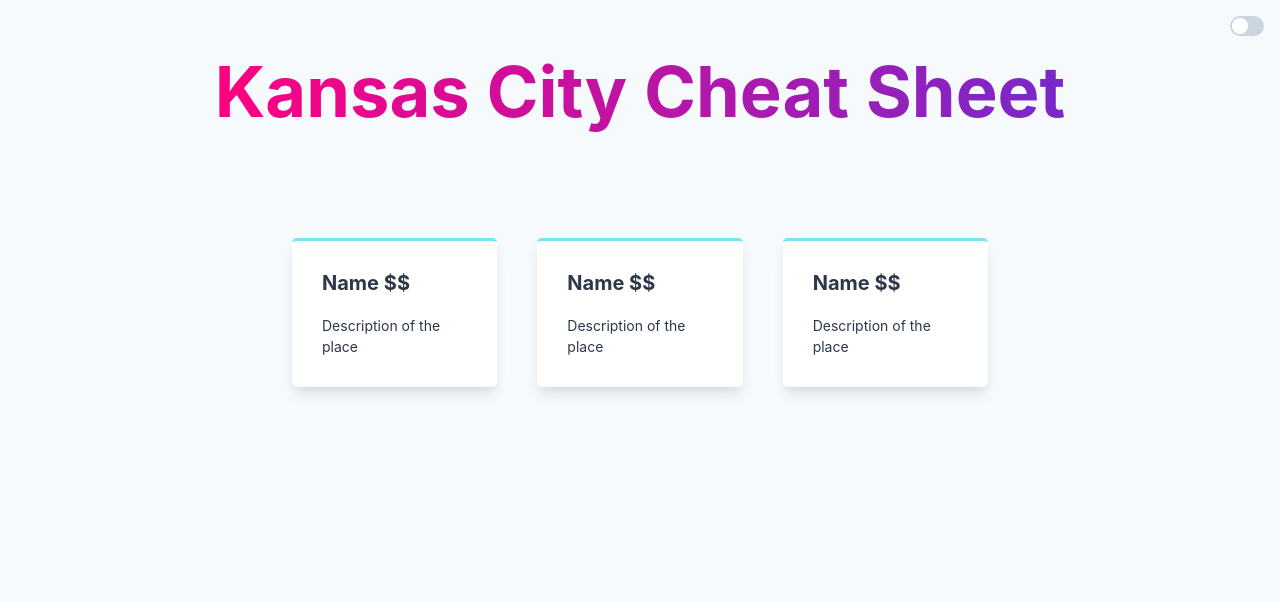
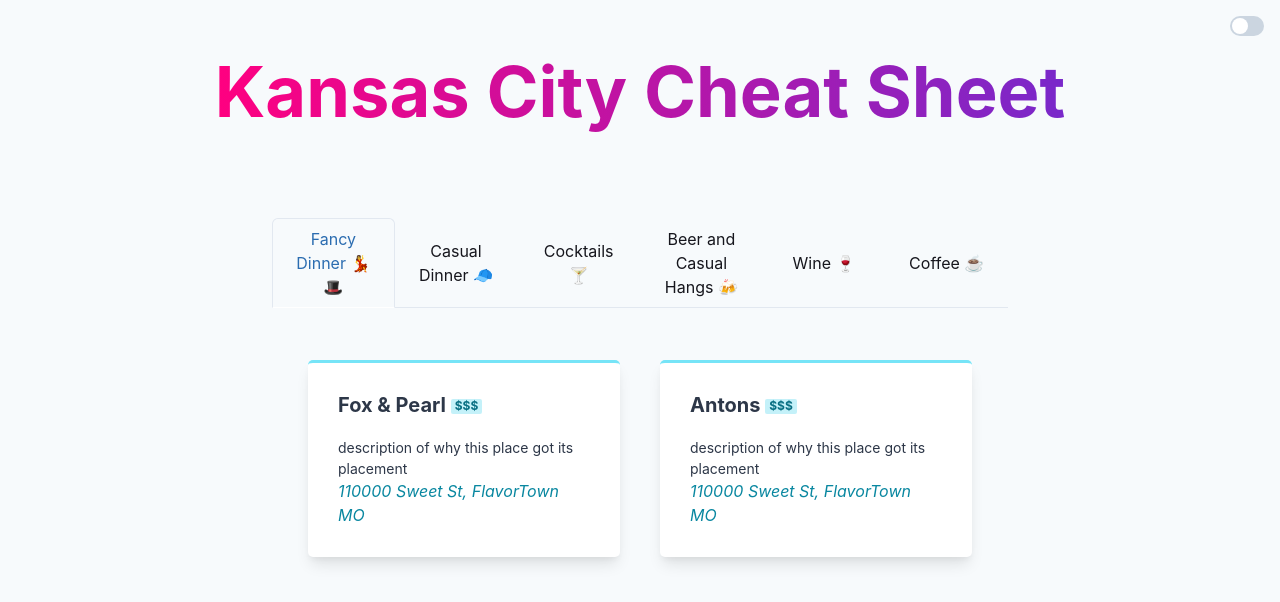
Before and after one commit to patrickmceldowney/kc-cheat-sheet, a Next.js app: page / in a window 1280 px wide. Shown: the top 602 px of the page. Built offline with nearby package versions, Linux system fonts and the light colour scheme.

Commit message:
pushing data through

```diff
--- a/src/components/Card.tsx
+++ b/src/components/Card.tsx
@@ -1,5 +1,12 @@
-import { Heading, Box, Text, Flex, useColorModeValue } from '@chakra-ui/react';
-
+import {
+  Heading,
+  Box,
+  Text,
+  Flex,
+  useColorModeValue,
+  Badge,
+} from '@chakra-ui/react';
+import { PlaceTypes } from '../lib/types';
 export const Card = ({
   title,
   content,
@@ -7,14 +14,7 @@
   dollarSigns,
   link,
   address,
-}: {
-  title: string;
-  content: string;
-  rating: 'do' | 'dont' | 'ok';
-  dollarSigns: number;
-  link: string;
-  address?: string;
-}) => {
+}: PlaceTypes) => {
   const bg = useColorModeValue('white', 'gray.300');
   const color = useColorModeValue('gray.100', 'gray.700');
   const shadow = useColorModeValue('lg', 'inner');
@@ -34,9 +34,12 @@
     >
       <Flex alignItems='start' direction='column' p={0}>
         <Heading fontSize='20px' mb={5}>
-          {title} <span>{str.repeat(dollarSigns)}</span>
+          {title} <Badge colorScheme='cyan'>{str.repeat(dollarSigns)}</Badge>
         </Heading>
         <Text fontSize='14px'>{content}</Text>
+        <Text color='cyan.700' as='i' fontSize='16px'>
+          {address}
+        </Text>
       </Flex>
     </Box>
   );
@@ -47,5 +50,6 @@
   content: 'Description of the place',
   rating: 'do',
   dollarSigns: 2,
+  address: '110000 Sweet St, FlavorTown MO',
   link: 'https://google.com',
 };
--- a/src/lib/constants.ts
+++ b/src/lib/constants.ts
@@ -1,61 +1,68 @@
-export const dinnerFancy = [
+import { PlaceTypes } from './types';
+export const dinnerFancy: PlaceTypes[] = [
   {
     title: 'Fox & Pearl',
-    content: '🔥🔥🔥',
+    content: 'description of why this place got its placement',
+    rating: 'do',
+    dollarSigns: 3,
+  },
+  {
+    title: 'Antons',
+    content: 'description of why this place got its placement',
     rating: 'do',
     dollarSigns: 3,
   },
 ];
 
-export const dinnerCas = [
+export const dinnerCas: PlaceTypes[] = [
   {
     title: 'Baramee Thai',
-    content: '🔥🔥🔥',
+    content: 'description of why this place got its placement',
     rating: 'do',
     dollarSigns: 2,
   },
 ];
 
-export const breakfast = [
+export const breakfast: PlaceTypes[] = [
   {
     title: 'Happy Gillis',
-    content: '🍳🥚☕',
+    content: 'description of why this place got its placement',
     rating: 'do',
     dollarSigns: 2,
   },
 ];
 
-export const cocktails = [
+export const cocktails: PlaceTypes[] = [
   {
     title: 'Crossroads',
-    content: '🍸🍸🍸',
-    rating: 'ok',
+    content: 'description of why this place got its placement',
+    rating: 'meh',
     dollarSigns: 3,
   },
 ];
 
-export const beerAndCasual = [
+export const beerAndCasual: PlaceTypes[] = [
   {
     title: 'Boulevard Brewing',
-    content: '🍺🍺🍺',
-    rating: 'ok',
+    content: 'description of why this place got its placement',
+    rating: 'meh',
     dollarSigns: 1,
   },
 ];
 
-export const wine = [
+export const wine: PlaceTypes[] = [
   {
     title: 'KC Wine Co',
-    content: '🍷👎',
+    content: 'description of why this place got its placement',
     rating: 'dont',
     dollarSigns: 2,
   },
 ];
 
-export const caffeine = [
+export const caffeine: PlaceTypes[] = [
   {
     title: 'Oddly Correct',
-    content: '☕☕☕',
+    content: 'description of why this place got its placement',
     rating: 'do',
     dollarSigns: 2,
   },
--- /dev/null
+++ b/src/lib/types.ts
@@ -0,0 +1,8 @@
+export interface PlaceTypes {
+  title: string;
+  content: string;
+  rating: 'do' | 'dont' | 'meh';
+  dollarSigns: number;
+  link?: string;
+  address?: string;
+}
--- a/src/pages/index.tsx
+++ b/src/pages/index.tsx
@@ -1,10 +1,10 @@
 import {
   Link as ChakraLink,
-  Text,
-  Code,
-  List,
-  ListIcon,
-  ListItem,
+  Tabs,
+  TabList,
+  TabPanels,
+  Tab,
+  TabPanel,
   Flex,
 } from '@chakra-ui/react';
 
@@ -13,16 +13,110 @@
 import { Main } from '../components/Main';
 import { DarkModeSwitch } from '../components/DarkModeSwitch';
 import { Card } from '../components/Card';
+import {
+  dinnerCas,
+  dinnerFancy,
+  breakfast,
+  cocktails,
+  beerAndCasual,
+  wine,
+  caffeine,
+} from '../lib/constants';
 
 const Index = () => (
   <Container height='100vh'>
     <Hero title='Kansas City Cheat Sheet' />
     <Main>
-      <Flex alignContent='center' justifyContent='space-around'>
-        <Card />
-        <Card />
-        <Card />
-      </Flex>
+      <Tabs isFitted variant='enclosed'>
+        <TabList mb='1em'>
+          <Tab>Fancy Dinner 💃🎩</Tab>
+          <Tab>Casual Dinner 🧢</Tab>
+          <Tab>Cocktails 🍸</Tab>
+          <Tab>Beer and Casual Hangs 🍻</Tab>
+          <Tab>Wine 🍷</Tab>
+          <Tab>Coffee ☕</Tab>
+        </TabList>
+        <TabPanels>
+          <TabPanel>
+            <Flex alignContent='center'>
+              {dinnerFancy.map((place, index) => (
+                <Card
+                  key={index}
+                  title={place.title}
+                  content={place.content}
+                  rating={place.rating}
+                  dollarSigns={place.dollarSigns}
+                />
+              ))}
+            </Flex>
+          </TabPanel>
+          <TabPanel>
+            <Flex alignContent='center'>
+              {dinnerCas.map((place, index) => (
+                <Card
+                  key={index}
+                  title={place.title}
+                  content={place.content}
+                  rating={place.rating}
+                  dollarSigns={place.dollarSigns}
+                />
+              ))}
+            </Flex>
+          </TabPanel>
+          <TabPanel>
+            <Flex alignContent='center'>
+              {cocktails.map((place, index) => (
+                <Card
+                  key={index}
+                  title={place.title}
+                  content={place.content}
+                  rating={place.rating}
+                  dollarSigns={place.dollarSigns}
+                />
+              ))}
+            </Flex>
+          </TabPanel>
+          <TabPanel>
+            <Flex alignContent='center'>
+              {beerAndCasual.map((place, index) => (
+                <Card
+                  key={index}
+                  title={place.title}
+                  content={place.content}
+                  rating={place.rating}
+                  dollarSigns={place.dollarSigns}
+                />
+              ))}
+            </Flex>
+          </TabPanel>
+          <TabPanel>
+            <Flex alignContent='center'>
+              {wine.map((place, index) => (
+                <Card
+                  key={index}
+                  title={place.title}
+                  content={place.content}
+                  rating={place.rating}
+                  dollarSigns={place.dollarSigns}
+                />
+              ))}
+            </Flex>
+          </TabPanel>
+          <TabPanel>
+            <Flex alignContent='center'>
+              {caffeine.map((place, index) => (
+                <Card
+                  key={index}
+                  title={place.title}
+                  content={place.content}
+                  rating={place.rating}
+                  dollarSigns={place.dollarSigns}
+                />
+              ))}
+            </Flex>
+          </TabPanel>
+        </TabPanels>
+      </Tabs>
     </Main>
 
     <DarkModeSwitch />
```
